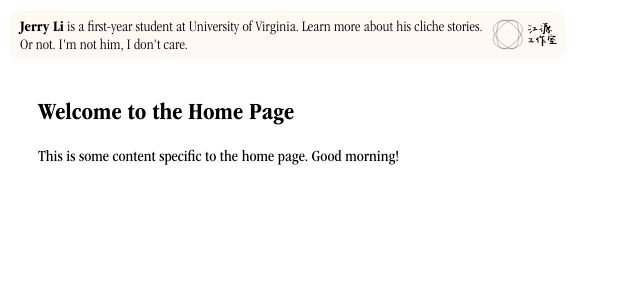
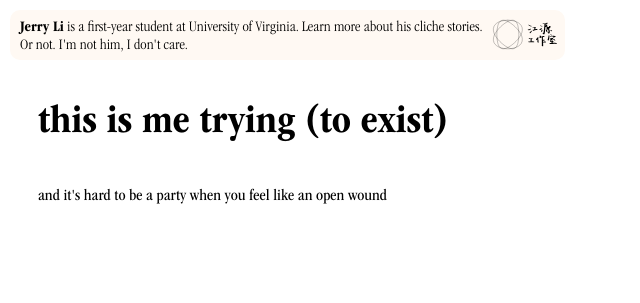
Before and after one commit to jerrylovescheese/web, a Flask app: page / in a window 1280 px wide. Shown: the top 303 px of the page, without its empty margins (0-640 px from the left). Run offline with Flask 3, Linux system fonts and the light colour scheme.

Commit message:
Updated Jan 18 2025

```diff
--- a/app.py
+++ b/app.py
@@ -1,4 +1,10 @@
-from flask import Flask, render_template, abort, url_for
+"""
+    Author: Genrative AI
+    Date: 2025-01-18
+    Version: 1.0
+"""
+
+from flask import Flask, render_template, abort
 from flask_frozen import Freezer
 import os
 
@@ -25,12 +31,19 @@
         abort(404)  # Return a 404 error if the page doesn't exist
 
 
-@app.context_processor
-def override_url_for():
-    return dict(url_for=lambda endpoint, **values: './' + url_for(endpoint, **values).lstrip('/'))
+freezer = Freezer(app)
+
+# Register generator for dynamic pages
 
 
-freezer = Freezer(app)
+@freezer.register_generator
+def serve_page():
+    # List all files in the 'pages' directory
+    pages_dir = "pages"
+    for file_name in os.listdir(pages_dir):
+        if file_name.endswith(".html"):
+            # Pass the page name without '.html'
+            yield {"page_name": file_name[:-5]}
 
 
 if __name__ == '__main__':
--- a/assets/templates/index.html
+++ b/assets/templates/index.html
@@ -3,6 +3,6 @@
 {% block title %}Home Page{% endblock %}
 
 {% block content %}
-<h2>Welcome to the Home Page</h2>
-<p>This is some content specific to the home page. Good morning!</p>
-{% endblock %}
+<h3 id="heading">this is me trying (to exist)</h2>
+    <p>and it's hard to be a party when you feel like an open wound</p>
+    {% endblock %}
```
